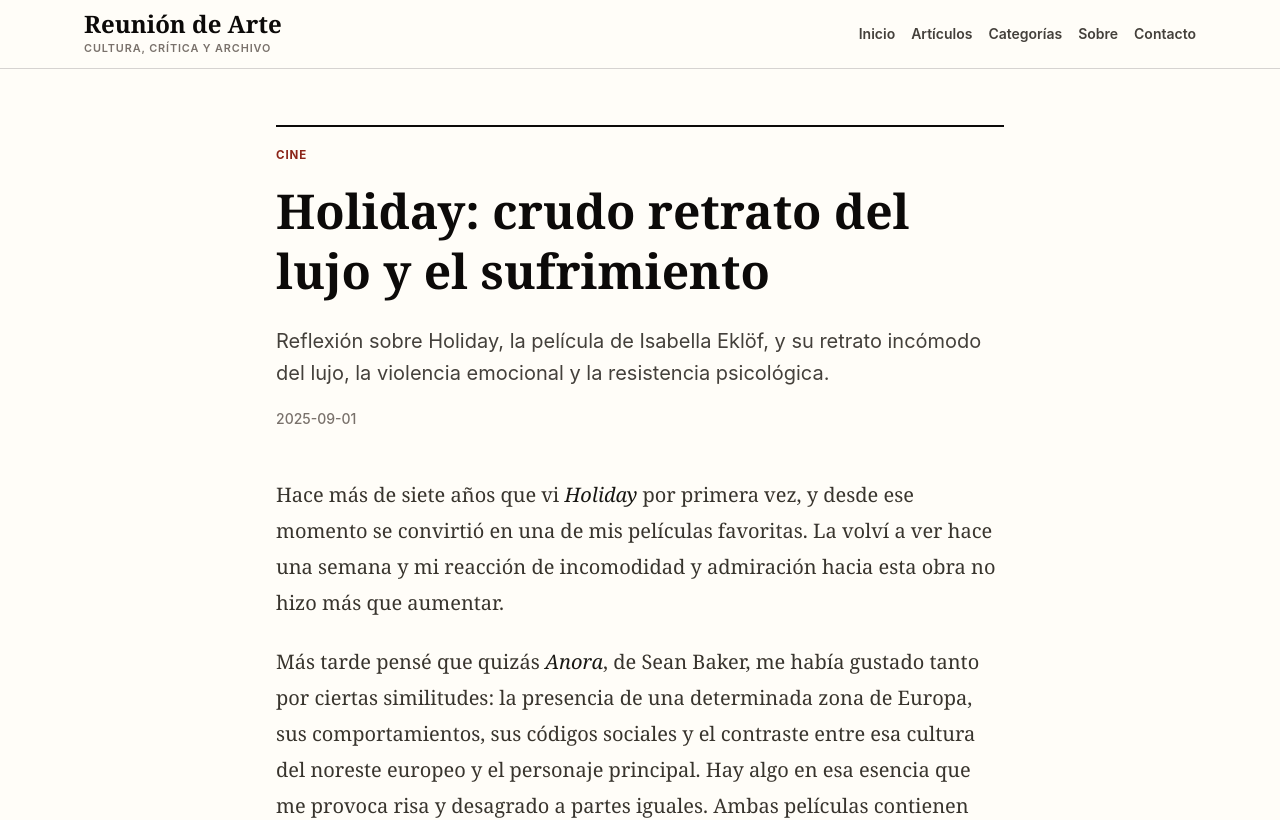
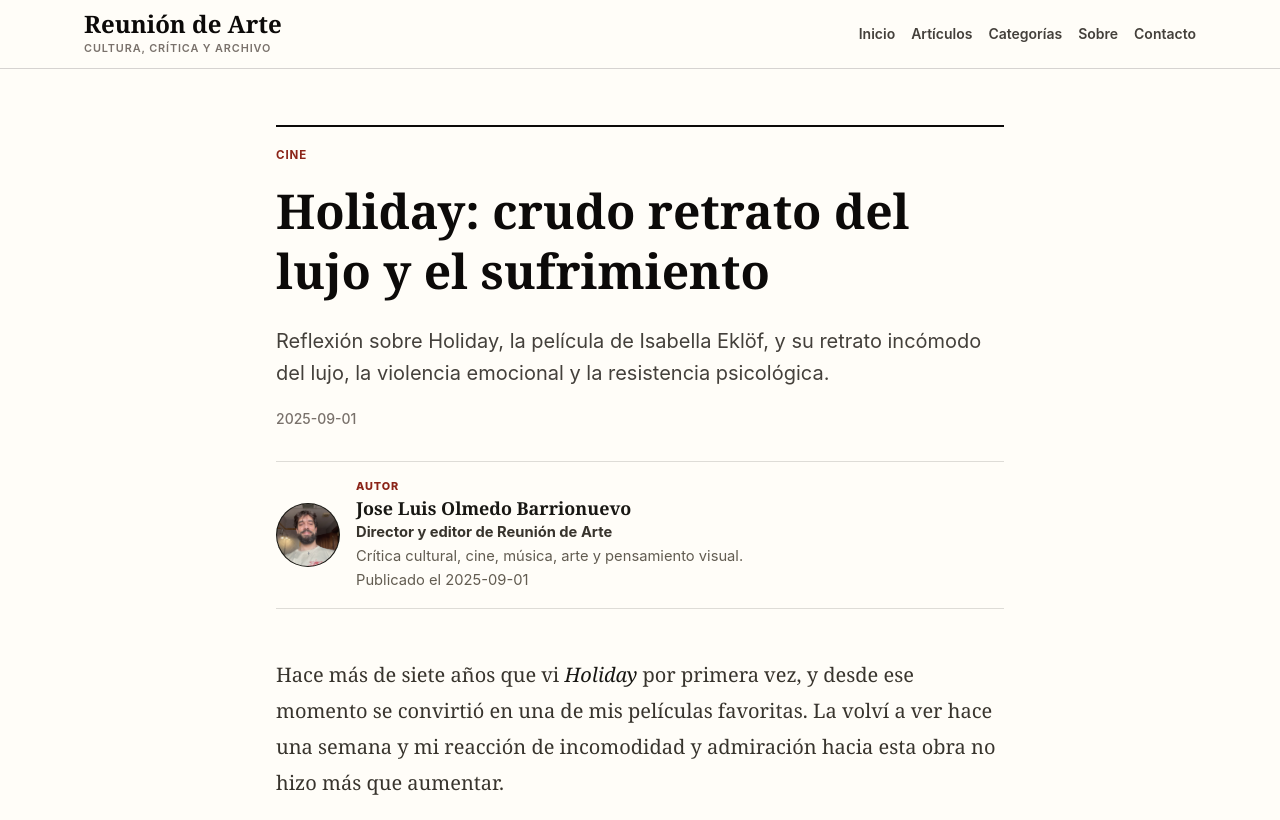
Before and after one commit to RDAJose/reuniondearte-web-oficial, a Next.js app: page /articulos/holiday-crudo-retrato-del-lujo-y-el-sufrimiento in a window 1280 px wide. Shown: the top 820 px of the page. Built offline with nearby package versions, Linux system fonts and the light colour scheme.

Commit message:
Add article author box

```diff
--- a/app/articulos/[slug]/page.tsx
+++ b/app/articulos/[slug]/page.tsx
@@ -1,10 +1,12 @@
 import Image from "next/image";
 import { notFound } from "next/navigation";
+import { ArticleAuthorBox } from "@/components/articles/ArticleAuthorBox";
 import { ArticleMarkdown } from "@/components/articles/ArticleMarkdown";
 import {
   getArticleBySlug,
   getPublishedArticles,
 } from "@/lib/articles/articles";
+import { articleAuthor } from "@/lib/articles/author";
 import type { Article } from "@/lib/articles/types";
 
 const EMPTY_ARTICLES_PLACEHOLDER = "__sin-articulos-publicados__";
@@ -71,11 +73,13 @@ export async function generateMetadata({
   return {
     title: article.title,
     description: article.excerpt,
+    authors: [{ name: articleAuthor.name }],
     openGraph: {
       title: article.title,
       description: article.excerpt,
       type: "article",
       publishedTime: article.publishedAt,
+      authors: [articleAuthor.name],
       images: coverImage
         ? [
             {
@@ -150,6 +154,8 @@ export default async function ArticleDetailPage({
         </figure>
       ) : null}
 
+      <ArticleAuthorBox publishedAt={article.publishedAt} />
+
       <ArticleMarkdown>{article.contentMarkdown}</ArticleMarkdown>
     </article>
   );
--- a/app/globals.css
+++ b/app/globals.css
@@ -88,6 +88,71 @@ a {
   font-weight: 700;
   letter-spacing: 0.08em;
   text-transform: uppercase;
+}
+
+.article-author-box {
+  display: grid;
+  grid-template-columns: auto 1fr;
+  gap: 1rem;
+  align-items: center;
+  margin-top: 2rem;
+  border-top: 1px solid rgba(24, 23, 19, 0.14);
+  border-bottom: 1px solid rgba(24, 23, 19, 0.14);
+  padding: 1rem 0;
+}
+
+.article-author-box__avatar {
+  position: relative;
+  display: grid;
+  width: 4rem;
+  height: 4rem;
+  place-items: center;
+  overflow: hidden;
+  border: 1px solid rgba(24, 23, 19, 0.14);
+  border-radius: 999px;
+  background: #181713;
+  color: #fffdf8;
+  flex: 0 0 auto;
+  font-family: Inter, ui-sans-serif, system-ui, sans-serif;
+  font-size: 0.95rem;
+  font-weight: 800;
+  letter-spacing: 0.08em;
+}
+
+.article-author-box__body {
+  min-width: 0;
+}
+
+.article-author-box__eyebrow {
+  color: var(--accent);
+  font-size: 0.68rem;
+  font-weight: 800;
+  letter-spacing: 0.08em;
+  text-transform: uppercase;
+}
+
+.article-author-box__name {
+  margin-top: 0.18rem;
+  color: #181713;
+  font-family: Georgia, "Times New Roman", serif;
+  font-size: 1.12rem;
+  font-weight: 700;
+  line-height: 1.25;
+}
+
+.article-author-box__role,
+.article-author-box__bio,
+.article-author-box__date {
+  display: block;
+  margin-top: 0.18rem;
+  color: #625c51;
+  font-size: 0.92rem;
+  line-height: 1.45;
+}
+
+.article-author-box__role {
+  color: #38342d;
+  font-weight: 700;
 }
 
 .article-content {
@@ -270,6 +335,17 @@ a {
 }
 
 @media (max-width: 640px) {
+  .article-author-box {
+    align-items: flex-start;
+    gap: 0.85rem;
+  }
+
+  .article-author-box__avatar {
+    width: 3.35rem;
+    height: 3.35rem;
+    font-size: 0.82rem;
+  }
+
   .article-inline-image,
   .article-embed,
   .article-link-card {
--- /dev/null
+++ b/components/articles/ArticleAuthorBox.tsx
@@ -0,0 +1,47 @@
+import { existsSync } from "node:fs";
+import { join } from "node:path";
+import Image from "next/image";
+import { articleAuthor } from "@/lib/articles/author";
+
+type ArticleAuthorBoxProps = {
+  publishedAt?: string;
+};
+
+function hasLocalAuthorImage() {
+  const imagePath = join(process.cwd(), "public", "authors", "jose-luis-olmedo.jpg");
+  return existsSync(imagePath);
+}
+
+export function ArticleAuthorBox({ publishedAt }: ArticleAuthorBoxProps) {
+  const showImage = hasLocalAuthorImage();
+
+  return (
+    <aside className="article-author-box" aria-label="Autor del artículo">
+      <div className="article-author-box__avatar" aria-hidden={!showImage}>
+        {showImage ? (
+          <Image
+            alt={articleAuthor.name}
+            className="object-cover"
+            fill
+            sizes="64px"
+            src={articleAuthor.avatarPath}
+          />
+        ) : (
+          <span>{articleAuthor.initials}</span>
+        )}
+      </div>
+
+      <div className="article-author-box__body">
+        <p className="article-author-box__eyebrow">Autor</p>
+        <p className="article-author-box__name">{articleAuthor.name}</p>
+        <p className="article-author-box__role">{articleAuthor.role}</p>
+        <p className="article-author-box__bio">{articleAuthor.bio}</p>
+        {publishedAt ? (
+          <time className="article-author-box__date" dateTime={publishedAt}>
+            Publicado el {publishedAt}
+          </time>
+        ) : null}
+      </div>
+    </aside>
+  );
+}
--- /dev/null
+++ b/lib/articles/author.ts
@@ -0,0 +1,7 @@
+export const articleAuthor = {
+  avatarPath: "/authors/jose-luis-olmedo.jpg",
+  bio: "Crítica cultural, cine, música, arte y pensamiento visual.",
+  initials: "JO",
+  name: "Jose Luis Olmedo Barrionuevo",
+  role: "Director y editor de Reunión de Arte",
+};
```
Also changed, not shown: public/authors/jose-luis-olmedo.jpg (added).
